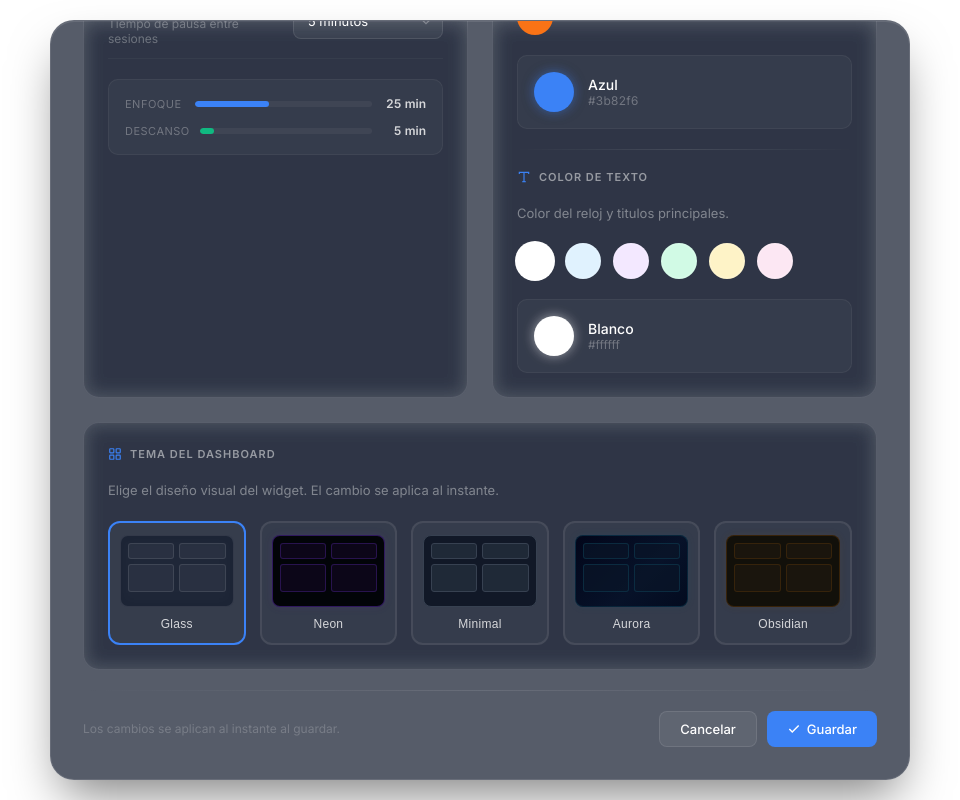
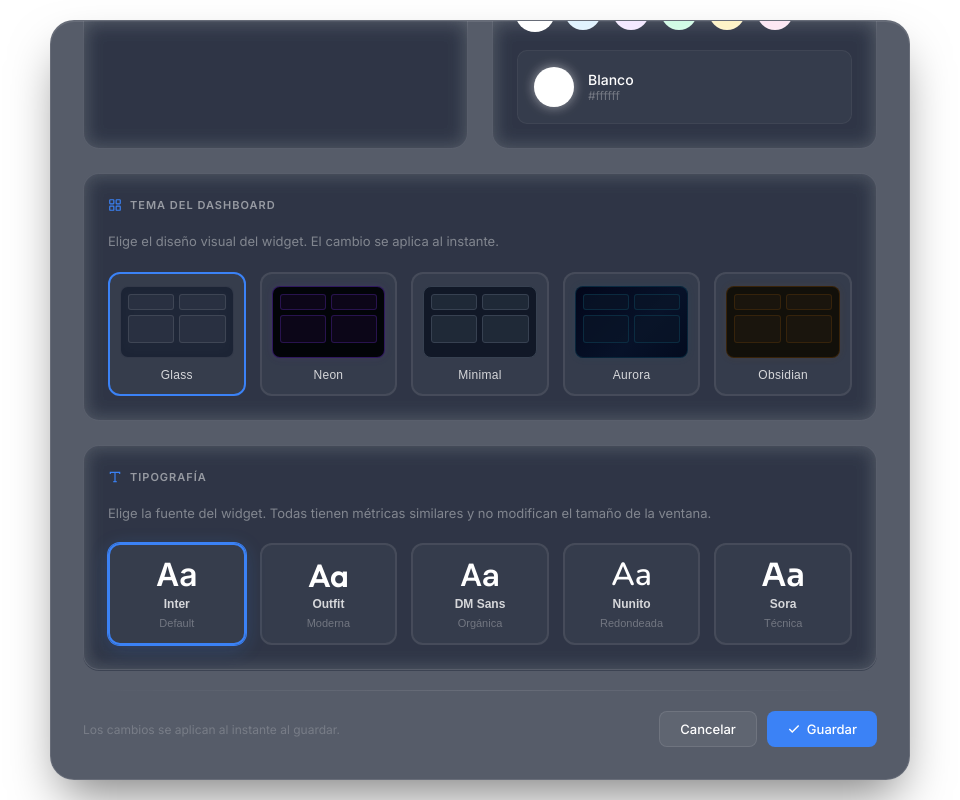
Before and after one commit to gomeztzab/ProductivityWidget, an Electron app: page settings.html in a window 960 px wide. Both pictures are taken after a click on the button "Guardar". Drawn offline with nearby package versions, Linux system fonts and the light colour scheme; no server answers.

```diff
--- a/settings.css
+++ b/settings.css
@@ -4,6 +4,7 @@
 
 :root {
     --accent-color: #3b82f6;
+    --font-family: 'Inter', sans-serif;
     /* Tokens de tema — defaults = glass */
     --dash-bg: #0f172ab3;
     --dash-blur: blur(20px);
@@ -31,7 +32,7 @@
    ====================== */
 
 body {
-    font-family: 'Inter', sans-serif;
+    font-family: var(--font-family);
     height: 100vh;
     background: transparent;
     display: flex;
@@ -680,3 +681,61 @@
 .settings::-webkit-scrollbar-thumb:hover {
     filter: brightness(1.2);
 }
+
+/* =====================
+   FONT CARDS
+   ===================== */
+.settings__panel--fonts {
+    grid-column: 1 / -1;
+}
+
+.settings__font-grid {
+    display: flex;
+    gap: 14px;
+    flex-wrap: wrap;
+    -webkit-app-region: no-drag;
+}
+
+.settings__font-card {
+    flex: 1;
+    min-width: 110px;
+    background: #ffffff08;
+    border: 2px solid #ffffff15;
+    border-radius: 12px;
+    padding: 14px 10px;
+    cursor: pointer;
+    transition: border-color 0.2s, transform 0.15s, box-shadow 0.2s;
+    display: flex;
+    flex-direction: column;
+    align-items: center;
+    gap: 6px;
+    -webkit-app-region: no-drag;
+}
+
+.settings__font-card:hover {
+    transform: translateY(-2px);
+    border-color: #ffffff30;
+}
+
+.settings__font-card--active {
+    border-color: var(--accent-color);
+    box-shadow: 0 0 0 1px var(--accent-color), 0 4px 20px color-mix(in srgb, var(--accent-color) 20%, transparent);
+}
+
+.settings__font-card-sample {
+    font-size: 32px;
+    font-weight: 600;
+    color: var(--text-color, #ffffff);
+    line-height: 1;
+}
+
+.settings__font-card-name {
+    font-size: 12px;
+    font-weight: 600;
+    color: #ffffffcc;
+}
+
+.settings__font-card-desc {
+    font-size: 11px;
+    color: #ffffff4d;
+}
--- a/settings.html
+++ b/settings.html
@@ -4,7 +4,9 @@
     <meta charset="UTF-8">
     <meta name="viewport" content="width=device-width, initial-scale=1.0">
     <title>Configuracion</title>
-    <link href="https://fonts.googleapis.com/css2?family=Inter:wght@300;400;500;600;700&display=swap" rel="stylesheet">
+    <link rel="preconnect" href="https://fonts.googleapis.com">
+    <link rel="preconnect" href="https://fonts.gstatic.com" crossorigin>
+    <link href="https://fonts.googleapis.com/css2?family=Inter:wght@300;400;500;600;700&family=Outfit:wght@300;400;500;600;700&family=DM+Sans:wght@300;400;500;600;700&family=Nunito:wght@300;400;500;600;700&family=Sora:wght@300;400;500;600;700&display=swap" rel="stylesheet">
     <link rel="stylesheet" href="settings.css">
 </head>
 <body>
@@ -256,6 +258,53 @@
                 </div>
             </div>
 
+            <!-- Panel full-width: Tipografía -->
+            <div class="settings__panel settings__panel--fonts">
+                <h3 class="settings__panel-title">
+                    <svg class="settings__panel-icon" viewBox="0 0 24 24" fill="none" stroke="currentColor" stroke-width="2">
+                        <polyline points="4 7 4 4 20 4 20 7"></polyline>
+                        <line x1="9" y1="20" x2="15" y2="20"></line>
+                        <line x1="12" y1="4" x2="12" y2="20"></line>
+                    </svg>
+                    Tipografía
+                </h3>
+                <p class="settings__panel-desc">Elige la fuente del widget. Todas tienen métricas similares y no modifican el tamaño de la ventana.</p>
+
+                <div class="settings__font-grid">
+
+                    <button class="settings__font-card settings__font-card--active" data-font="Inter">
+                        <span class="settings__font-card-sample" style="font-family:'Inter',sans-serif">Aa</span>
+                        <span class="settings__font-card-name">Inter</span>
+                        <span class="settings__font-card-desc">Default</span>
+                    </button>
+
+                    <button class="settings__font-card" data-font="Outfit">
+                        <span class="settings__font-card-sample" style="font-family:'Outfit',sans-serif">Aa</span>
+                        <span class="settings__font-card-name">Outfit</span>
+                        <span class="settings__font-card-desc">Moderna</span>
+                    </button>
+
+                    <button class="settings__font-card" data-font="DM Sans">
+                        <span class="settings__font-card-sample" style="font-family:'DM Sans',sans-serif">Aa</span>
+                        <span class="settings__font-card-name">DM Sans</span>
+                        <span class="settings__font-card-desc">Orgánica</span>
+                    </button>
+
+                    <button class="settings__font-card" data-font="Nunito">
+                        <span class="settings__font-card-sample" style="font-family:'Nunito',sans-serif">Aa</span>
+                        <span class="settings__font-card-name">Nunito</span>
+                        <span class="settings__font-card-desc">Redondeada</span>
+                    </button>
+
+                    <button class="settings__font-card" data-font="Sora">
+                        <span class="settings__font-card-sample" style="font-family:'Sora',sans-serif">Aa</span>
+                        <span class="settings__font-card-name">Sora</span>
+                        <span class="settings__font-card-desc">Técnica</span>
+                    </button>
+
+                </div>
+            </div>
+
         </div>
 
         <div class="settings__divider"></div>
--- a/settings.js
+++ b/settings.js
@@ -9,6 +9,7 @@
 const swatches      = document.querySelectorAll("#swatchGroup .settings__swatch")
 const textSwatches  = document.querySelectorAll("#textSwatchGroup .settings__swatch--text")
 const themeCards    = document.querySelectorAll(".settings__theme-card")
+const fontCards     = document.querySelectorAll(".settings__font-card")
 
 const colorNames = {
     "#3b82f6": "Azul",
@@ -33,10 +34,12 @@
 let selectedColor     = localStorage.getItem("accentColor") || "#3b82f6"
 let selectedTextColor = localStorage.getItem("textColor")   || "#ffffff"
 let selectedTheme     = localStorage.getItem("dashTheme")   || "glass"
+let selectedFont      = localStorage.getItem("fontFamily")  || "Inter"
 
-/* ---- Aplicar colores/tema al propio settings al abrir ---- */
+/* ---- Aplicar colores/tema/fuente al propio settings al abrir ---- */
 document.documentElement.style.setProperty("--accent-color", selectedColor)
 document.documentElement.setAttribute("data-theme", selectedTheme)
+document.documentElement.style.setProperty("--font-family", `'${selectedFont}', sans-serif`)
 
 /* ---- Restaurar valores al abrir ---- */
 const savedFocus = localStorage.getItem("focusDuration")
@@ -48,6 +51,7 @@
 updateTextColorPreview(selectedTextColor)
 updateActiveTextSwatch(selectedTextColor)
 updateActiveThemeCard(selectedTheme)
+updateActiveFontCard(selectedFont)
 updateBars()
 
 /* ---- Preview bars en tiempo real ---- */
@@ -82,6 +86,20 @@
         updateActiveThemeCard(selectedTheme)
     })
 })
+
+fontCards.forEach(card => {
+    card.addEventListener("click", () => {
+        selectedFont = card.dataset.font
+        document.documentElement.style.setProperty("--font-family", `'${selectedFont}', sans-serif`)
+        updateActiveFontCard(selectedFont)
+    })
+})
+
+function updateActiveFontCard(font) {
+    fontCards.forEach(c => c.classList.remove("settings__font-card--active"))
+    const active = document.querySelector(`.settings__font-card[data-font='${font}']`)
+    if(active) active.classList.add("settings__font-card--active")
+}
 
 function updateActiveThemeCard(theme) {
     themeCards.forEach(c => c.classList.remove("settings__theme-card--active"))
@@ -147,10 +165,12 @@
     localStorage.setItem("accentColor",    selectedColor)
     localStorage.setItem("textColor",      selectedTextColor)
     localStorage.setItem("dashTheme",      selectedTheme)
+    localStorage.setItem("fontFamily",     selectedFont)
     ipcRenderer.send("save-settings", {
         accentColor: selectedColor,
         textColor:   selectedTextColor,
-        theme:       selectedTheme
+        theme:       selectedTheme,
+        font:        selectedFont
     })
 })
 
--- a/style.css
+++ b/style.css
@@ -6,6 +6,7 @@
     /* Acento y texto (dinámicos vía settings) */
     --accent-color: #3b82f6;
     --text-color: #ffffff;
+    --font-family: 'Inter', sans-serif;
 
     /* Tokens de tema - defaults = glass */
     --dash-bg: #0f172ab3;
@@ -36,7 +37,7 @@
    ====================== */
 
 body {
-    font-family: 'Inter', sans-serif;
+    font-family: var(--font-family);
     height: 100vh;
     background: transparent;
     display: flex;
```
Also changed, not shown: index.html (+3 -1 lines), renderer.js (+5 -2 lines).
